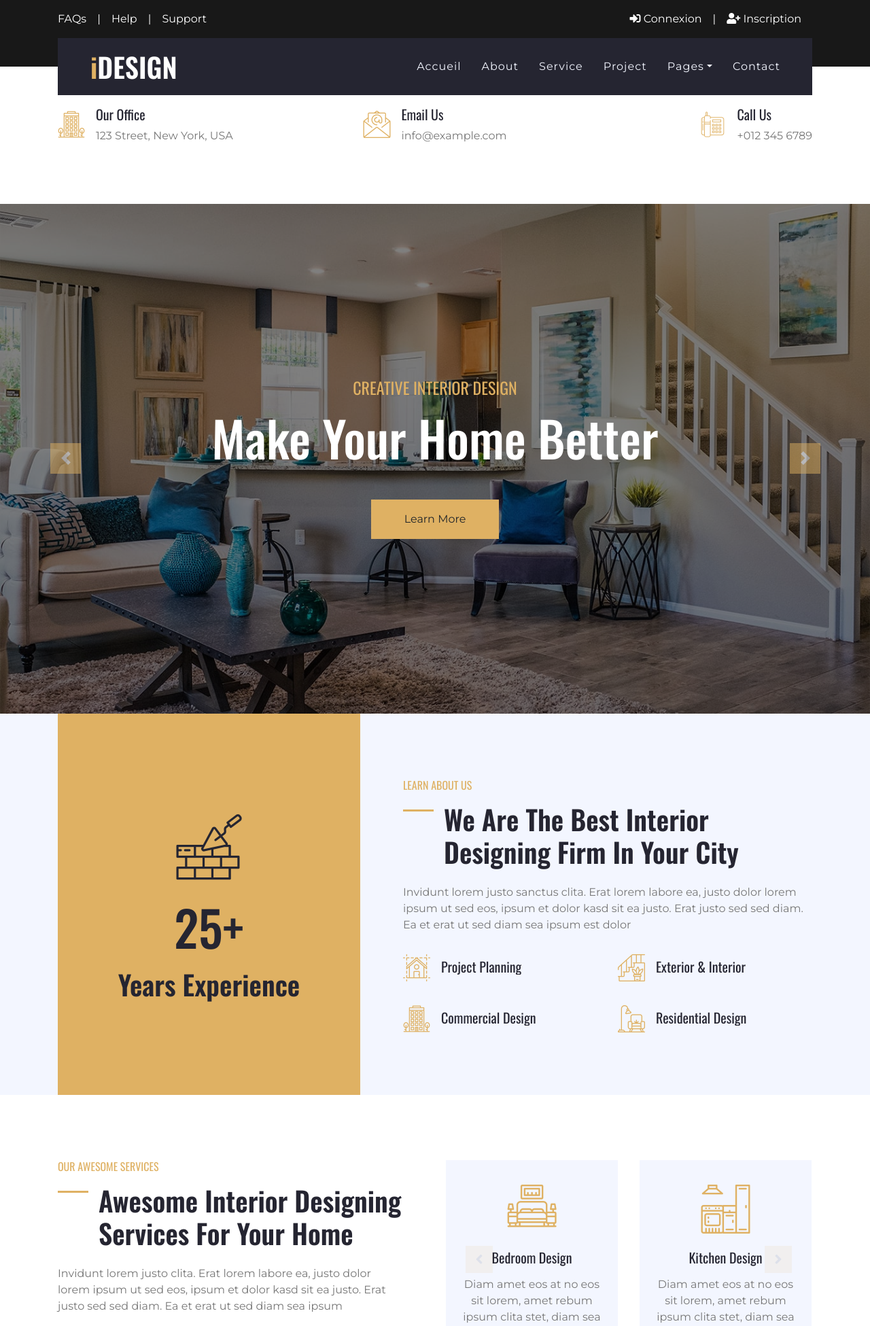
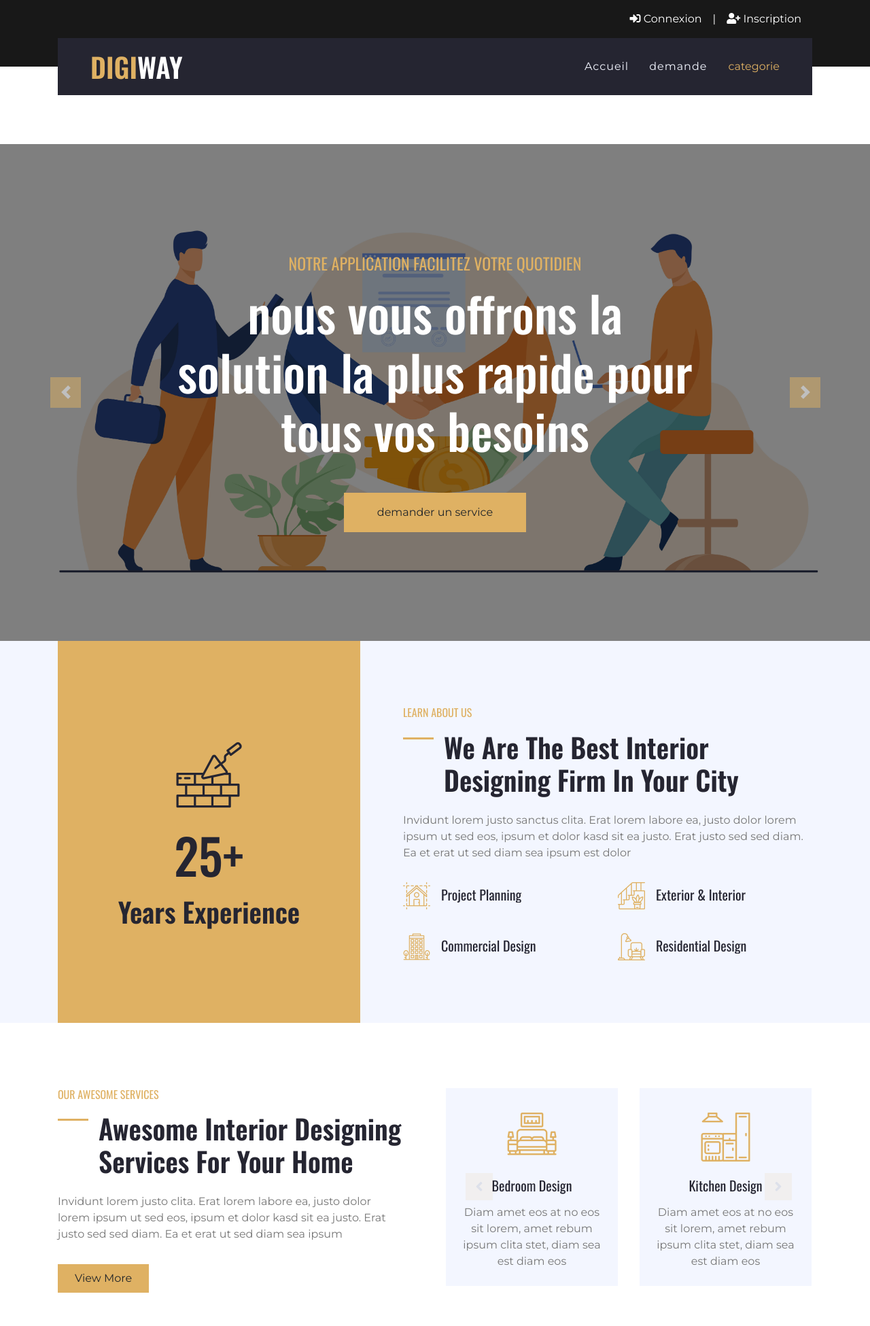
Before and after one commit to medjalil/pfe-sarra, a Symfony app: template templates/home/index.html.twig in a window 1280 px wide. Shown: the top 1951 px of the page at 68% size. Run offline with Twig, Linux system fonts and the light colour scheme; the template is opened without the code that fills it, so the values that code supplies are empty; some libraries are stand-ins or nearby versions.

Commit message:
update sarra

```diff
--- a/src/Form/CategoryType.php
+++ b/src/Form/CategoryType.php
@@ -6,13 +6,17 @@ use App\Entity\Category;
 use Symfony\Component\Form\AbstractType;
 use Symfony\Component\Form\FormBuilderInterface;
 use Symfony\Component\OptionsResolver\OptionsResolver;
+use Symfony\Component\Form\Extension\Core\Type\TextType;
 
 class CategoryType extends AbstractType
 {
     public function buildForm(FormBuilderInterface $builder, array $options): void
     {
         $builder
-            ->add('name')
+            ->add('name',TextType::class, [
+                'required' => true,
+                'label' => 'Nom'
+            ])
         ;
     }
 
--- a/templates/base.html.twig
+++ b/templates/base.html.twig
@@ -2,7 +2,7 @@
 <html lang="fr">
 <head>
     <meta charset="utf-8">
-    <title>iDESIGN - Interior Design HTML Template</title>
+    <title>App service</title>
     <meta content="width=device-width, initial-scale=1.0" name="viewport">
     <meta content="Free HTML Templates" name="keywords">
     <meta content="Free HTML Templates" name="description">
@@ -30,11 +30,7 @@
         <div class="row">
             <div class="col-md-6 text-center text-lg-left mb-2 mb-lg-0">
                 <div class="d-inline-flex align-items-center">
-                    <a class="text-white pr-3" href="">FAQs</a>
-                    <span class="text-white">|</span>
-                    <a class="text-white px-3" href="">Help</a>
-                    <span class="text-white">|</span>
-                    <a class="text-white pl-3" href="">Support</a>
+
                 </div>
             </div>
             <div class="col-md-6 text-center text-lg-right">
@@ -75,7 +71,7 @@
     <div class="container position-relative" style="z-index: 9;">
         <nav class="navbar navbar-expand-lg bg-secondary navbar-dark py-3 py-lg-0 pl-3 pl-lg-5">
             <a href="" class="navbar-brand">
-                <h1 class="m-0 display-5 text-white"><span class="text-primary">i</span>DESIGN</h1>
+                <h1 class="m-0 display-5 text-white"><span class="text-primary">DIGI</span>WAY</h1>
             </a>
             <button type="button" class="navbar-toggler" data-toggle="collapse" data-target="#navbarCollapse">
                 <span class="navbar-toggler-icon"></span>
@@ -84,18 +80,9 @@
                 <div class="navbar-nav ml-auto py-0">
                     <a href="{{ path('app_home') }}"
                        class="nav-item nav-link {{ app.request.get('_route') == 'app_home' ? 'active' : '' }}">Accueil</a>
-                    <a href="about.html" class="nav-item nav-link">About</a>
-                    <a href="service.html" class="nav-item nav-link">Service</a>
-                    <a href="project.html" class="nav-item nav-link">Project</a>
-                    <div class="nav-item dropdown">
-                        <a href="#" class="nav-link dropdown-toggle" data-toggle="dropdown">Pages</a>
-                        <div class="dropdown-menu rounded-0 m-0">
-                            <a href="blog.html" class="dropdown-item">Blog Grid</a>
-                            <a href="single.html" class="dropdown-item">Blog Detail</a>
-                        </div>
+                    <a href="{{ path('app_demande_new') }}" class="nav-item nav-link">demande</a>
                     </div>
-                    <a href="contact.html" class="nav-item nav-link">Contact</a>
-
+                    <a href="{{ path('app_category_index') }}" class="nav-item nav-link">categorie</a>
                 </div>
             </div>
         </nav>
@@ -105,39 +92,7 @@
 
 
 <!-- Under Nav Start -->
-<div class="container-fluid bg-white py-3">
-    <div class="container">
-        <div class="row">
-            <div class="col-lg-4 text-left mb-3 mb-lg-0">
-                <div class="d-inline-flex text-left">
-                    <h1 class="flaticon-office font-weight-normal text-primary m-0 mr-3"></h1>
-                    <div class="d-flex flex-column">
-                        <h5>Our Office</h5>
-                        <p class="m-0">123 Street, New York, USA</p>
-                    </div>
-                </div>
-            </div>
-            <div class="col-lg-4 text-left text-lg-center mb-3 mb-lg-0">
-                <div class="d-inline-flex text-left">
-                    <h1 class="flaticon-email font-weight-normal text-primary m-0 mr-3"></h1>
-                    <div class="d-flex flex-column">
-                        <h5>Email Us</h5>
-                        <p class="m-0">info@example.com</p>
-                    </div>
-                </div>
-            </div>
-            <div class="col-lg-4 text-left text-lg-right mb-3 mb-lg-0">
-                <div class="d-inline-flex text-left">
-                    <h1 class="flaticon-telephone font-weight-normal text-primary m-0 mr-3"></h1>
-                    <div class="d-flex flex-column">
-                        <h5>Call Us</h5>
-                        <p class="m-0">+012 345 6789</p>
-                    </div>
-                </div>
-            </div>
-        </div>
-    </div>
-</div>
+
 <!-- Under Nav End -->
 <br><br><br>
 {{ include('_inc/_error.html.twig') }}
@@ -147,15 +102,15 @@
 <div class="container-fluid bg-dark text-white py-5 px-sm-3 px-md-5">
     <div class="row pt-5">
         <div class="col-lg-3 col-md-6 mb-5">
-            <h4 class="text-primary mb-4">Get In Touch</h4>
-            <p><i class="fa fa-map-marker-alt mr-2"></i>123 Street, New York, USA</p>
+            <h4 class="text-primary mb-4">rester en contact</h4>
+            <p><i class="fa fa-map-marker-alt mr-2"></i>123 rue, tunis, sfax</p>
             <p><i class="fa fa-phone-alt mr-2"></i>+012 345 67890</p>
             <p><i class="fa fa-envelope mr-2"></i>info@example.com</p>
             <div class="d-flex justify-content-start mt-4">
                 <a class="btn btn-outline-light rounded-circle text-center mr-2 px-0"
                    style="width: 38px; height: 38px;" href="#"><i class="fab fa-twitter"></i></a>
                 <a class="btn btn-outline-light rounded-circle text-center mr-2 px-0"
-                   style="width: 38px; height: 38px;" href="#"><i class="fab fa-facebook-f"></i></a>
+                   style="width: 38px; height: 38px;" href="https://www.facebook.com"><i class="fab fa-facebook-f"></i></a>
                 <a class="btn btn-outline-light rounded-circle text-center mr-2 px-0"
                    style="width: 38px; height: 38px;" href="#"><i class="fab fa-linkedin-in"></i></a>
                 <a class="btn btn-outline-light rounded-circle text-center mr-2 px-0"
--- a/templates/category/_form.html.twig
+++ b/templates/category/_form.html.twig
@@ -1,4 +1,4 @@
 {{ form_start(form) }}
     {{ form_widget(form) }}
-    <button class="btn">{{ button_label|default('Save') }}</button>
+     <button type="submit" class="btn btn-primary">categorie</button>
 {{ form_end(form) }}
--- a/templates/category/new.html.twig
+++ b/templates/category/new.html.twig
@@ -3,9 +3,10 @@
 {% block title %}New Category{% endblock %}
 
 {% block body %}
-    <h1>Create new Category</h1>
+<div class="container"
+    <h1>créer une categorie</h1>
 
     {{ include('category/_form.html.twig') }}
 
-    <a href="{{ path('app_category_index') }}">back to list</a>
+
 {% endblock %}
--- a/templates/demande/_form.html.twig
+++ b/templates/demande/_form.html.twig
@@ -1,4 +1,5 @@
 {{ form_start(form) }}
     {{ form_widget(form) }}
-    <button class="btn">{{ button_label|default('Save') }}</button>
+
+   <button type="submit" class="btn btn-primary">publier le demande</button>
 {{ form_end(form) }}
--- a/templates/demande/show.html.twig
+++ b/templates/demande/show.html.twig
@@ -63,4 +63,5 @@
     <a href="{{ path('app_demande_edit', {'id': demande.id}) }}">edit</a>
 
     {{ include('demande/_delete_form.html.twig') }}
+
 {% endblock %}
--- a/templates/home/index.html.twig
+++ b/templates/home/index.html.twig
@@ -3,36 +3,28 @@
 {% block title %}Hello HomeController!{% endblock %}
 
 {% block body %}
-    {#    {% if is_granted('ROLE_CUSTOMER') %} #}
-    {#        <h1>Client</h1> #}
-    {#    {% elseif is_granted('ROLE_SUPPLIER') %} #}
-    {#        <h1>Fournisseur</h1> #}
-    {#    {% else %} #}
-    {#        <h1>Administrateur</h1> #}
-    {#    {% endif %} #}
+
     <!-- Carousel Start -->
     <div class="container-fluid p-0">
         <div id="header-carousel" class="carousel slide" data-ride="carousel">
             <div class="carousel-inner">
                 <div class="carousel-item active">
-                    <img class="w-100" src="img/carousel-1.jpg" alt="Image">
+                    <img class="w-100" src="img/acceuil.jpg" alt="Image">
                     <div class="carousel-caption d-flex flex-column align-items-center justify-content-center">
                         <div class="p-3" style="max-width: 800px;">
-                            <h4 class="text-primary text-uppercase font-weight-normal mb-md-3">Creative Interior
-                                Design</h4>
-                            <h3 class="display-3 text-white mb-md-4">Make Your Home Better</h3>
-                            <a href="" class="btn btn-primary py-md-3 px-md-5 mt-2 mt-md-4">Learn More</a>
+                            <h4 class="text-primary text-uppercase font-weight-normal mb-md-3">Notre application facilitez votre quotidien</h4>
+                            <h3 class="display-3 text-white mb-md-4">nous vous offrons la solution la plus rapide pour tous vos besoins</h3>
+                            <a href="" class="btn btn-primary py-md-3 px-md-5 mt-2 mt-md-4">demander un service </a>
                         </div>
                     </div>
                 </div>
                 <div class="carousel-item">
-                    <img class="w-100" src="img/carousel-2.jpg" alt="Image">
+                    <img class="w-100" src="img/image3.jpg" alt="Image">
                     <div class="carousel-caption d-flex flex-column align-items-center justify-content-center">
                         <div class="p-3" style="max-width: 800px;">
-                            <h4 class="text-primary text-uppercase font-weight-normal mb-md-3">Creative Interior
-                                Design</h4>
-                            <h3 class="display-3 text-white mb-md-4">Stay At Home In Peace</h3>
-                            <a href="" class="btn btn-primary py-md-3 px-md-5 mt-2 mt-md-4">Learn More</a>
+                            <h4 class="text-primary text-uppercase font-weight-normal mb-md-3">Notre application facilitez votre quotidien</h4>
+                            <h3 class="display-3 text-white mb-md-4">nous vous offrons la solution la plus rapide pour tous vos besoins</h3>
+                            <a href="" class="btn btn-primary py-md-3 px-md-5 mt-2 mt-md-4">demander un service</a>
                         </div>
                     </div>
                 </div>
```
Also changed, not shown: src/Form/DemandeType.php (+39 -9 lines), templates/demande/new.html.twig (+5 -3 lines), public/img/acceuil.jpg (added), public/img/image3.jpg (added).
